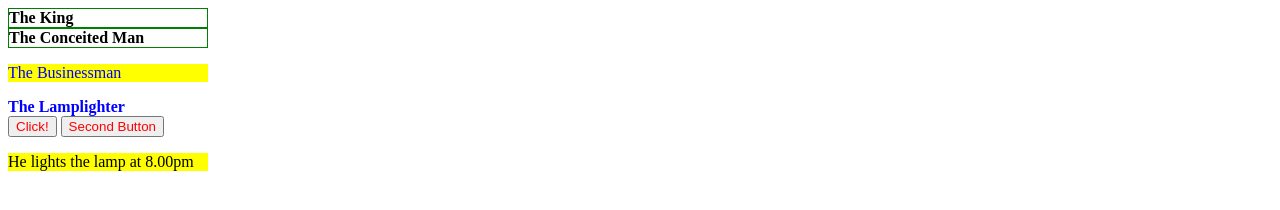
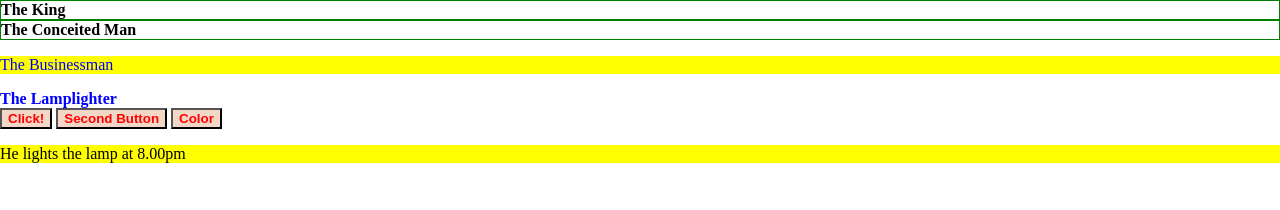
Before and after one commit to Decska/Simple-selectors, a plain HTML site: page Index.html in a window 1280 px wide. Drawn offline with nearby package versions, Linux system fonts and the light colour scheme.

Commit message:
Events & Event Listeners, Excercise 3

```diff
--- a/Index.html
+++ b/Index.html
@@ -15,6 +15,7 @@
       <div class="asteroid b329 big">The Lamplighter</div>
       <button id="first">Click!</button>
       <button id="second">Second Button</button>
+      <button id="color">Color</button>
       <script src="https://ajax.googleapis.com/ajax/libs/jquery/3.3.1/jquery.min.js"></script>
       <script src="scripts.js"></script>
 </body>
--- a/scripts.js
+++ b/scripts.js
@@ -3,7 +3,13 @@ $('body').append('<p>He lights the lamp at 8.00pm</p>');
 $('#first').on('click', () => {
     console.log ('Yeah, you clicked me!');
   })
+
 //Events & Event Listeners, Excercise 2
 $('#second').on('click', () => {
   $('#first').text('Click ME!');
     })
+
+//Events & Event Listeners, Excercise 3
+$('#color').on('click', () => {
+      $('button').css('background','lightblue');
+        })
--- a/style.css
+++ b/style.css
@@ -1,6 +1,14 @@
+body {
+    flex-wrap: wrap;
+    margin: auto;
+    justify-content: center;
+    align-items: flex-start;
+}
+
 .big {
     color:blue
 }
+
 #b325,.b326  {
     border: 1px solid green
 }
@@ -12,9 +20,8 @@
 p {
     background: yellow
 }
-body {
-    width: 200px
+button {
+    color: red;
+    font-weight: bold;
+    background: rgb(243, 215, 198);
 }
-button {
-    color: red
-}
```
